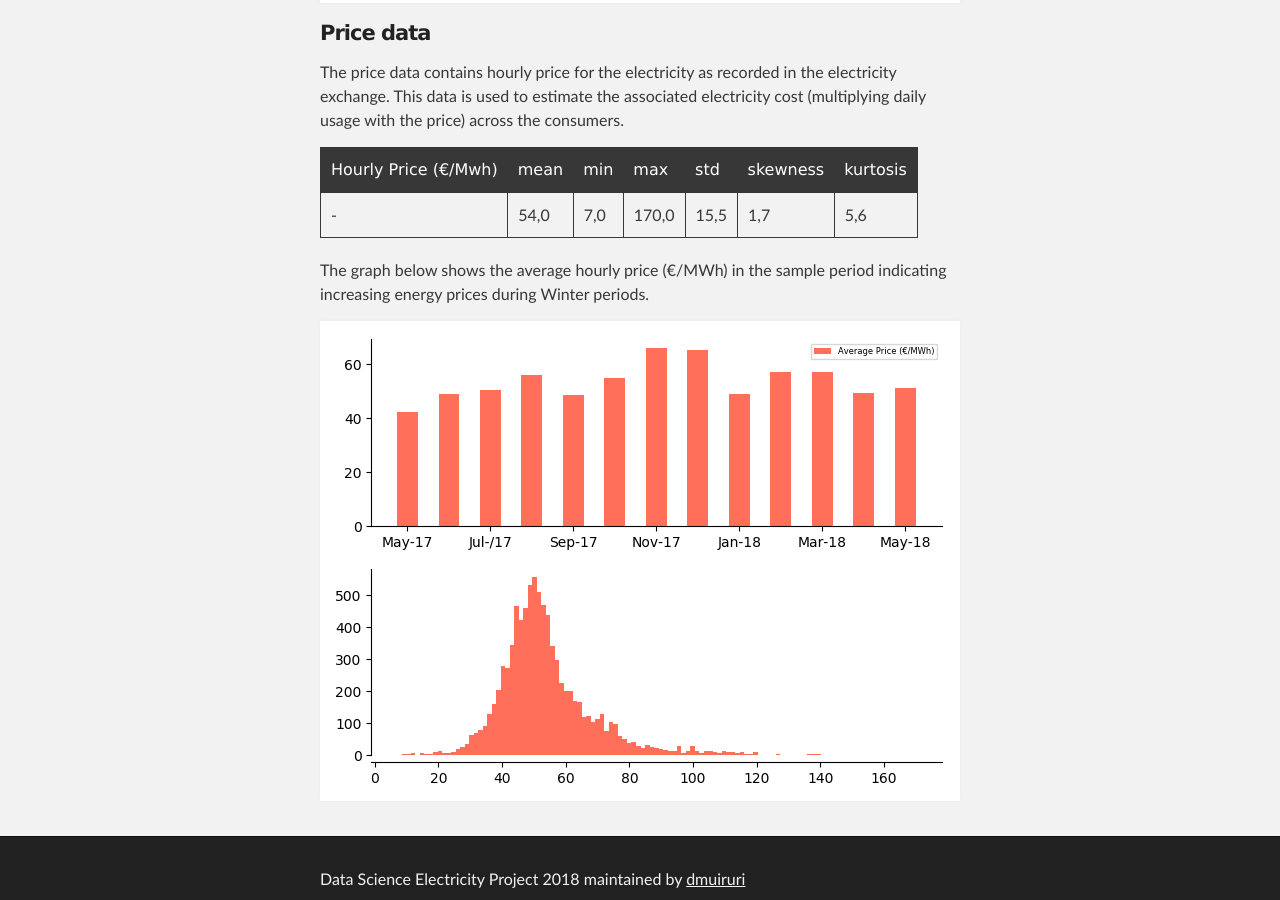
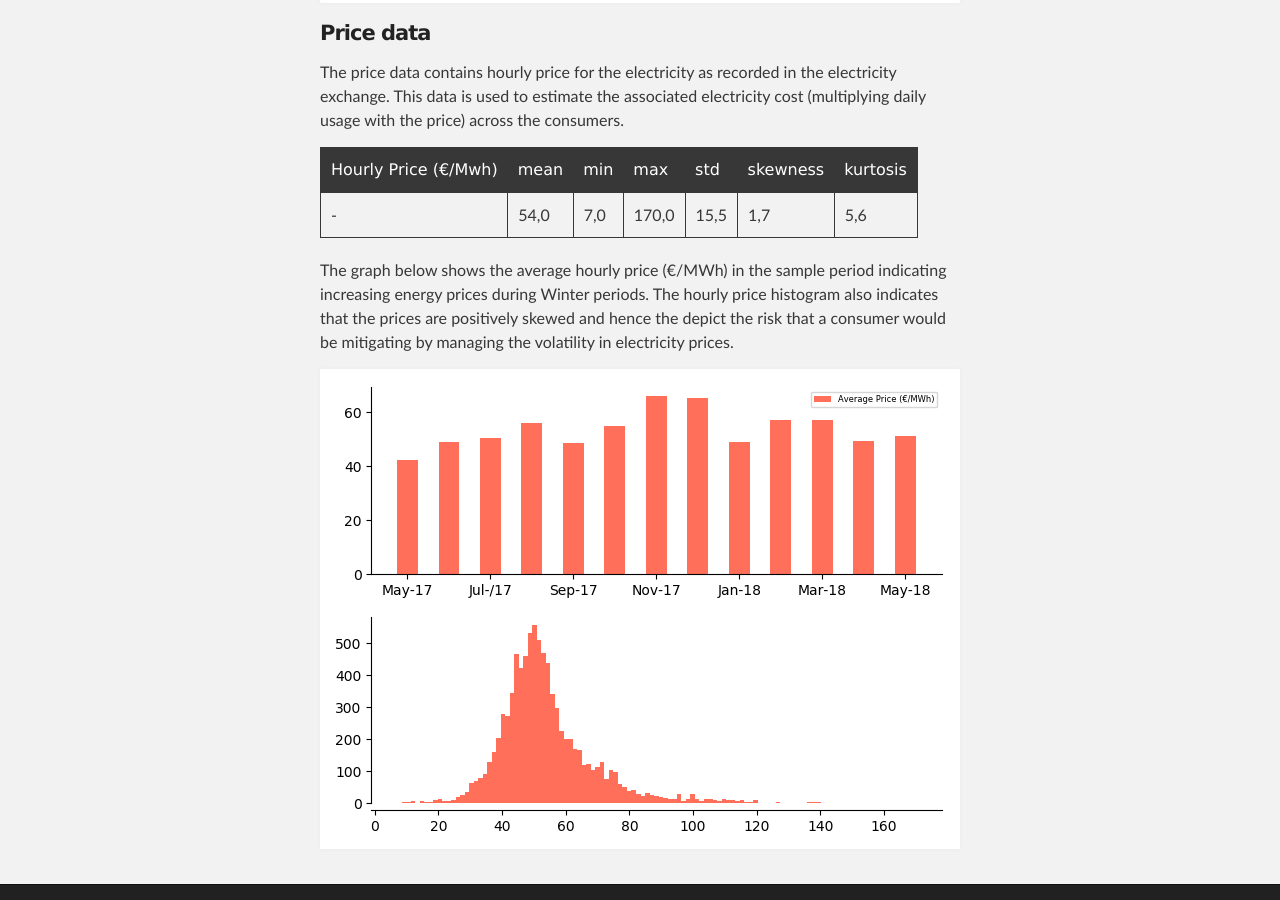
Before and after one commit to dmuiruri/ds_proj, a Jekyll site: the page built from docs/index.md, in a window 1280 px wide and 900 px high, scrolled down 2944 px. Built offline with Jekyll 4.4.1, drawn with Linux system fonts in a browser that asks for light colours.

Commit message:
Update index.md

```diff
--- a/docs/index.md
+++ b/docs/index.md
@@ -53,6 +53,6 @@ The price data contains hourly price for the electricity as recorded in the elec
 |:---------------------|:-----|:-----|:-------|:------|:---------|:---------|
 |      -               | 54,0 | 7,0  | 170,0  | 15,5  |  1,7     |5,6       |
 
-The graph below shows the average hourly price (€/MWh) in the sample period indicating increasing energy prices during Winter periods.
+The graph below shows the average hourly price (€/MWh) in the sample period indicating increasing energy prices during Winter periods. The hourly price histogram also indicates that the prices are positively skewed and hence the depict the risk that a consumer would be mitigating by managing the volatility in electricity prices.
 
 ![Average monthly electricity prices (may 2017 - may 2018) and the hourly price distribution](./assets/images/monthly_elec_price_hist.png)
```
